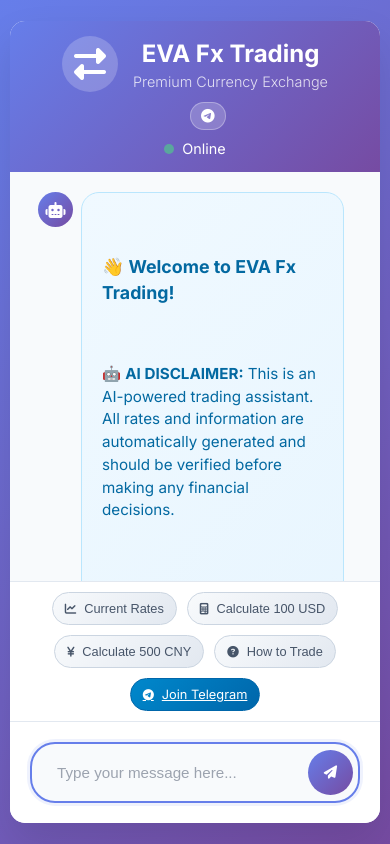
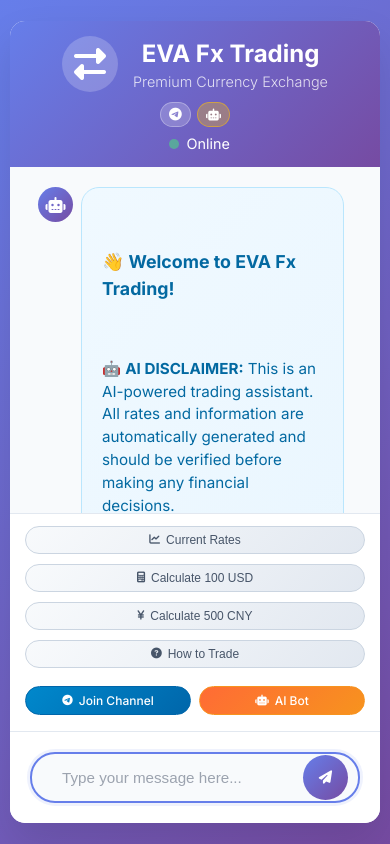
Before and after one commit to WarrenNou/whatsapp-bot, a Flask app: page / in a window 390 px wide. Run offline with Flask 3, Linux system fonts and the light colour scheme; parts of the project's set-up code (start-up, migrations or seed data) failed here and were passed over.

Commit message:
feat: Enhance Telegram bot with AI integration and group moderation features

```diff
--- a/static/style.css
+++ b/static/style.css
@@ -79,25 +79,32 @@
 
 .social-links {
     display: flex;
-    gap: 10px;
+    gap: 8px;
+    flex-wrap: wrap;
 }
 
-.telegram-link {
+.telegram-link, .telegram-bot-link {
     display: flex;
     align-items: center;
-    gap: 8px;
+    gap: 6px;
     background: rgba(255, 255, 255, 0.2);
     color: white;
     text-decoration: none;
-    padding: 8px 12px;
-    border-radius: 20px;
-    font-size: 0.85em;
+    padding: 6px 10px;
+    border-radius: 15px;
+    font-size: 0.8em;
     font-weight: 500;
     transition: all 0.3s ease;
     border: 1px solid rgba(255, 255, 255, 0.3);
+    white-space: nowrap;
 }
 
-.telegram-link:hover {
+.telegram-bot-link {
+    background: rgba(255, 193, 7, 0.3);
+    border-color: rgba(255, 193, 7, 0.5);
+}
+
+.telegram-link:hover, .telegram-bot-link:hover {
     background: rgba(255, 255, 255, 0.3);
     transform: translateY(-1px);
     box-shadow: 0 4px 12px rgba(0, 0, 0, 0.2);
@@ -241,41 +282,61 @@
     background: white;
     border-top: 1px solid #e2e8f0;
     display: flex;
-    gap: 10px;
+    gap: 8px;
     overflow-x: auto;
     flex-wrap: wrap;
+    align-items: center;
 }
 
 .quick-btn {
     background: linear-gradient(135deg, #f8fafc 0%, #e2e8f0 100%);
     border: 1px solid #cbd5e1;
-    border-radius: 25px;
-    padding: 10px 15px;
-    font-size: 0.85em;
+    border-radius: 20px;
+    padding: 8px 12px;
+    font-size: 0.8em;
     color: #475569;
     cursor: pointer;
-    transition: all 0.2s;
+    transition: all 0.3s ease;
     white-space: nowrap;
     display: flex;
     align-items: center;
-    gap: 8px;
+    gap: 6px;
+    text-decoration: none;
+    font-weight: 500;
 }
 
 .quick-btn:hover {
     background: linear-gradient(135deg, #667eea 0%, #764ba2 100%);
     color: white;
-    transform: translateY(-1px);
-    box-shadow: 0 4px 12px rgba(102, 126, 234, 0.3);
+    transform: translateY(-2px);
+    box-shadow: 0 6px 20px rgba(102, 126, 234, 0.3);
 }
 
 .quick-btn i {
     font-size: 0.9em;
 }
 
+.telegram-quick-actions {
+    display: flex;
+    gap: 8px;
+    margin-left: auto;
+}
+
 .telegram-quick-btn {
     background: linear-gradient(135deg, #0088cc 0%, #0066aa 100%) !important;
     color: white !important;
     border: 1px solid #0066aa !important;
+}
+
+.telegram-bot-quick-btn {
+    background: linear-gradient(135deg, #ff6b35 0%, #f7931e 100%) !important;
+    color: white !important;
+    border: 1px solid #f7931e !important;
+}
+
+.telegram-quick-btn:hover, .telegram-bot-quick-btn:hover {
+    transform: translateY(-2px) !important;
+    box-shadow: 0 6px 20px rgba(0, 136, 204, 0.4) !important;
 }
 
 .telegram-quick-btn:hover {
@@ -436,12 +497,39 @@
         align-items: flex-end;
     }
 
-    .telegram-link {
-        font-size: 0.8em;
-        padding: 6px 10px;
+/* Mobile Responsive Design */
+@media (max-width: 768px) {
+    body {
+        padding: 10px;
     }
 
-    .telegram-link span {
+    .chat-container {
+        height: 95vh;
+        border-radius: 15px;
+    }
+
+    .chat-header {
+        padding: 15px;
+    }
+
+    .header-content {
+        gap: 15px;
+    }
+
+    .header-right {
+        gap: 10px;
+    }
+
+    .social-links {
+        gap: 6px;
+    }
+
+    .telegram-link, .telegram-bot-link {
+        font-size: 0.75em;
+        padding: 5px 8px;
+    }
+
+    .telegram-link span, .telegram-bot-link span {
         display: none;
     }
 
@@ -455,12 +543,29 @@
     }
 
     .quick-actions {
-        padding: 10px 15px;
+        padding: 12px 15px;
+        gap: 6px;
     }
 
     .quick-btn {
+        font-size: 0.75em;
+        padding: 6px 10px;
+    }
+
+    .telegram-quick-actions {
+        margin-left: 0;
+        margin-top: 8px;
+        width: 100%;
+        justify-content: center;
+    }
+
+    .telegram-options {
+        justify-content: center;
+    }
+
+    .telegram-welcome-link, .telegram-bot-welcome-link {
         font-size: 0.8em;
-        padding: 8px 12px;
+        padding: 6px 10px;
     }
 }
 
@@ -471,7 +576,34 @@
         text-align: center;
     }
 
+    .header-right {
+        flex-direction: column;
+        gap: 8px;
+    }
+
+    .social-links {
+        justify-content: center;
+    }
+
     .quick-actions {
+        flex-direction: column;
+        align-items: stretch;
+    }
+
+    .quick-btn {
+        justify-content: center;
+        margin-bottom: 4px;
+    }
+
+    .telegram-quick-actions {
+        display: flex;
+        gap: 8px;
+        margin-top: 8px;
+        justify-content: space-between;
+    }
+
+    .telegram-quick-btn, .telegram-bot-quick-btn {
+        flex: 1;
         justify-content: center;
     }
 
@@ -480,4 +612,38 @@
         height: 35px;
         margin: 0 8px;
     }
+
+    .chat-input-wrapper {
+        padding: 0 10px;
+    }
+
+    .telegram-links-welcome {
+        padding: 10px;
+    }
+
+    .telegram-options {
+        flex-direction: column;
+        gap: 8px;
+    }
+
+    .telegram-welcome-link, .telegram-bot-welcome-link {
+        justify-content: center;
+        text-align: center;
+    }
 }
+
+/* Extra large screens */
+@media (min-width: 1200px) {
+    .chat-container {
+        max-width: 1000px;
+    }
+
+    .quick-actions {
+        padding: 20px 25px;
+    }
+
+    .quick-btn {
+        font-size: 0.9em;
+        padding: 10px 16px;
+    }
+}
--- a/templates/index.html
+++ b/templates/index.html
@@ -24,6 +24,10 @@
                         <a href="https://t.me/+dKTLjP_OHeA3MDE0" target="_blank" class="telegram-link" title="Join our Telegram channel">
                             <i class="fab fa-telegram"></i>
                             <span>Join Channel</span>
+                        </a>
+                        <a href="https://t.me/evafx_assistant_bot" target="_blank" class="telegram-bot-link" title="Chat with our AI Bot on Telegram">
+                            <i class="fas fa-robot"></i>
+                            <span>AI Bot</span>
                         </a>
                     </div>
                     <div class="status-indicator online">
@@ -53,7 +57,17 @@
                         </ul>
                         <p><strong>Try asking:</strong> "rates", "100 USD", "500 CNY", or "how to trade"</p>
                         <br>
-                        <p>📢 <strong>Join our Telegram channel for updates:</strong> <a href="https://t.me/+dKTLjP_OHeA3MDE0" target="_blank" class="telegram-welcome-link">EVA Fx Channel</a></p>
+                        <div class="telegram-links-welcome">
+                            <p>📢 <strong>Also available on Telegram:</strong></p>
+                            <div class="telegram-options">
+                                <a href="https://t.me/+dKTLjP_OHeA3MDE0" target="_blank" class="telegram-welcome-link">
+                                    <i class="fab fa-telegram"></i> Join Channel
+                                </a>
+                                <a href="https://t.me/evafx_assistant_bot" target="_blank" class="telegram-bot-welcome-link">
+                                    <i class="fas fa-robot"></i> Chat with AI Bot
+                                </a>
+                            </div>
+                        </div>
                     </div>
                     <div class="message-time"></div>
                 </div>
@@ -73,9 +87,14 @@
             <button class="quick-btn" onclick="sendQuickMessage('how to trade')">
                 <i class="fas fa-question-circle"></i> How to Trade
             </button>
-            <a href="https://t.me/+dKTLjP_OHeA3MDE0" target="_blank" class="quick-btn telegram-quick-btn">
-                <i class="fab fa-telegram"></i> Join Telegram
-            </a>
+            <div class="telegram-quick-actions">
+                <a href="https://t.me/+dKTLjP_OHeA3MDE0" target="_blank" class="quick-btn telegram-quick-btn">
+                    <i class="fab fa-telegram"></i> Join Channel
+                </a>
+                <a href="https://t.me/evafx_assistant_bot" target="_blank" class="quick-btn telegram-bot-quick-btn">
+                    <i class="fas fa-robot"></i> AI Bot
+                </a>
+            </div>
         </div>
 
         <div class="chat-input-container">
```
Also changed, not shown: other parts of static/style.css (+42 -8 lines), fx_trader.py (+10 -10 lines), telegram_bot.py (+127 -15 lines), 1 other file.
